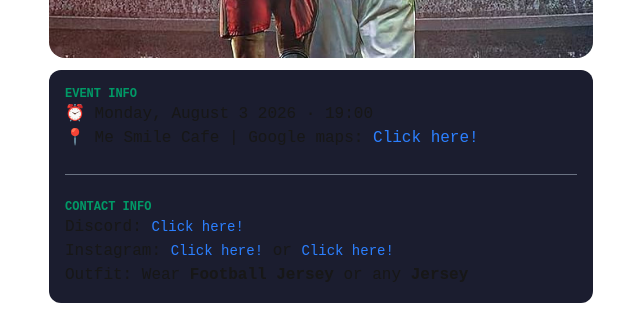
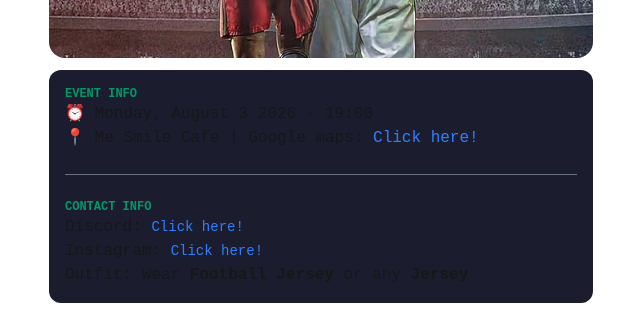
Before and after one commit to Davidsenec/first-drink-se18-frontend, a Next.js app: page /info in a window 1280 px wide. Shown: the part 483-796 px from the top of the page, without its empty margins (319-959 px from the left). Built offline with nearby package versions, Linux system fonts and the light colour scheme.

Commit message:
feat : update ui and changes global.css

```diff
--- a/src/app/edit-info/page.tsx
+++ b/src/app/edit-info/page.tsx
@@ -162,12 +162,12 @@ export default function EditInfoPage() {
                 </Link>
 
                 {/* Header */}
-                <div className="flex items-center gap-4 mt-8 mb-10">
+                <div className="flex items-center gap-4 mt-8 mb-10 animate-header">
                     <span className="text-3xl">⚽</span>
                     <h1 className="text-5xl font-black tracking-tight">EDIT INFO</h1>
                 </div>
 
-                <div className="flex flex-col gap-4 mt-4">
+                <div className="flex flex-col gap-4 mt-4 animate-card">
 
                     {/* Fullname */}
                     <TextInput
@@ -233,7 +233,7 @@ export default function EditInfoPage() {
                 </div>
 
                 {errorMessage && (
-                    <p className="text-red-400 text-center text-[14px] mt-4">{errorMessage}</p>
+                    <p className="text-red-400 text-center text-[14px] mt-4 animate-shake">{errorMessage}</p>
                 )}
 
                 {/* Confirm button */}
--- a/src/app/globals.css
+++ b/src/app/globals.css
@@ -24,3 +24,49 @@ body {
   color: var(--foreground);
   font-family: monospace, Arial, Helvetica, sans-serif;
 }
+
+@keyframes fadeSlideUp {
+  from { opacity: 0; transform: translateY(16px); }
+  to { opacity: 1; transform: translateY(0); }
+}
+.animate-header {
+  animation: fadeSlideUp 0.6s ease-out both;
+}
+.animate-card {
+  animation: fadeSlideUp 0.6s ease-out 0.15s both;
+}
+
+@keyframes shake {
+  0%, 100% { transform: translateX(0); }
+  25% { transform: translateX(-4px); }
+  75% { transform: translateX(4px); }
+}
+.animate-shake {
+  animation: shake 0.35s ease-in-out;
+}
+
+@keyframes bounceIn {
+  0% { transform: scale(0.5); opacity: 0; }
+  60% { transform: scale(1.1); opacity: 1; }
+  100% { transform: scale(1); }
+}
+.animate-bounce-in {
+  animation: bounceIn 0.5s ease-out;
+}
+
+.link-underline {
+  position: relative;
+}
+.link-underline::after {
+  content: '';
+  position: absolute;
+  left: 0;
+  bottom: -2px;
+  width: 0;
+  height: 1px;
+  background: currentColor;
+  transition: width 0.2s ease;
+}
+.link-underline:hover::after {
+  width: 100%;
+}
--- a/src/app/info/page.tsx
+++ b/src/app/info/page.tsx
@@ -33,7 +33,7 @@ export default function InfoPage() {
                 <div>
                     <button className="mb-3 text-gray-500 hover:text-white items-start" onClick={handleLogout}>Logout</button>
                 </div>
-                <h1 className="mb-6 text-5xl font-bold">Welcome, {user_name}</h1>
+                <h1 className="mb-6 text-5xl font-bold animate-header">Welcome, {user_name}</h1>
                 <Image
                     src={sui}
                     alt="Picture of the author"
@@ -41,7 +41,7 @@ export default function InfoPage() {
                     className="rounded-2xl"
                 />
 
-                <div className="border-[#dcdce9] rounded-xl bg-[#1B1D2F] p-4">
+                <div className="border-[#dcdce9] rounded-xl bg-[#1B1D2F] p-4 animate-card">
                     <h1 className="text-xs font-bold text-emerald-600">EVENT INFO</h1>
                     <h2>⏰ Monday, August 3 2026 · 19:00</h2>
                     <h3 className="">📍 Me Smile Cafe | Google maps:
@@ -50,11 +50,11 @@ export default function InfoPage() {
                     <hr className="text-gray-500 p-3"></hr>
                     <h1 className="text-xs font-bold text-emerald-600">CONTACT INFO</h1>
                     <h2>Discord: <Link href="https://discord.gg/N79Fp3hZZ" className="text-blue-500 text-sm">Click here!</Link></h2>
-                    <h2>Instagram: <Link href="https://www.instagram.com/davidosenec/" className="text-blue-500 text-sm">Click here!</Link> or <Link href="https://www.instagram.com/tunerxd" className="text-blue-500 text-sm">Click here!</Link> </h2>
+                    <h2>Instagram: <Link href="https://www.instagram.com/se_kmitl?igsh=MWFuMW85MmVpMXBmag==" className="text-blue-500 text-sm link-underline">Click here!</Link> </h2>
                     <h2>Outfit: Wear <strong>Football Jersey</strong> or any <strong>Jersey</strong></h2>
                 </div>
 
-                <div className="border-[#dcdce9] rounded-xl bg-[#1B1D2F] p-4">
+                <div className="border-[#dcdce9] rounded-xl bg-[#1B1D2F] p-4 animate-card" style={{animationDelay: "0.1s"}}>
                     <h1 className="text-2xs font-bold text-emerald-600">RULES</h1>
                     <ol className="list-decimal list-inside space-y-1 text-sm">
                         <li>When arriving find a senior to check in</li>
--- a/src/app/page.tsx
+++ b/src/app/page.tsx
@@ -79,11 +79,11 @@ export default function Home() {
 
   return (
     <main className="min-h-screen w-full flex flex-col items-center justify-center px-4 py-8">
-      <div className="w-full max-w-sm flex flex-col gap-4 items-center justify-center">
+      <div className="w-full max-w-sm flex flex-col gap-4 items-center justify-center animate-card">
 
         {/* Header */}
         <div className="flex flex-col text-center">
-          <p className="text-3xl">⚽</p>
+          <p className="text-3xl animate-bounce-in">⚽</p>
           <p className="text-[#5b6c82] text-[14px]">First Drink</p>
           <p className={`${emeraldText} text-[16px]`}>
             <strong>Software Engineering</strong>
@@ -110,7 +110,7 @@ export default function Home() {
             placeholder="Password"/>
 
           {error && (
-            <span className="text-red-400 text-center text-[14px]">{error}</span>
+            <span className="text-red-400 text-center text-[14px] animate-shake">{error}</span>
           )}
 
           <Button
@@ -122,7 +122,7 @@ export default function Home() {
 
         {/* Register page link text */}
         <p className={`${grayText} font-sans mt-2`}>
-          New here? <Link href="/register" className={`${emeraldText}`}>Sign up here</Link>
+          New here? <Link href="/register" className={`${emeraldText} link-underline`}>Sign up here</Link>
         </p>
 
       </div>
--- a/src/app/register/page.tsx
+++ b/src/app/register/page.tsx
@@ -92,9 +92,9 @@ export default function RegisterPage() {
 
     return (
         <main className="flex justify-center px-6 py-12">
-        <div className="w-full max-w-xl p-4">
+        <div className="w-full max-w-xl p-4 animate-card">
             <Link href="../"><button className="mb-3 text-gray-500 hover:text-white ">&#8592; Back</button></Link>
-            <h1 className="mb-6 text-5xl font-bold text-center">⚽ REGISTER</h1>
+            <h1 className="mb-6 text-5xl font-bold text-center animate-header">⚽ REGISTER</h1>
 
             <div className="flex flex-col gap-6">
                 <TextInput
@@ -155,11 +155,11 @@ export default function RegisterPage() {
 
                 <label className="flex items-center gap-3">
                     <input type="checkbox"/> I accept and understand the
-                    <Link href="" className="underline text-emerald-500">rules</Link>
+                    <Link href="" className="underline text-emerald-500 link-underline">rules</Link>
                 </label>
 
                 {errorMessage && (
-                <span className="text-red-400 text-center text-[14px]">{errorMessage}</span>
+                <span className="text-red-400 text-center text-[14px] animate-shake">{errorMessage}</span>
                 )}
                 <Button
                     children="Register"
```
